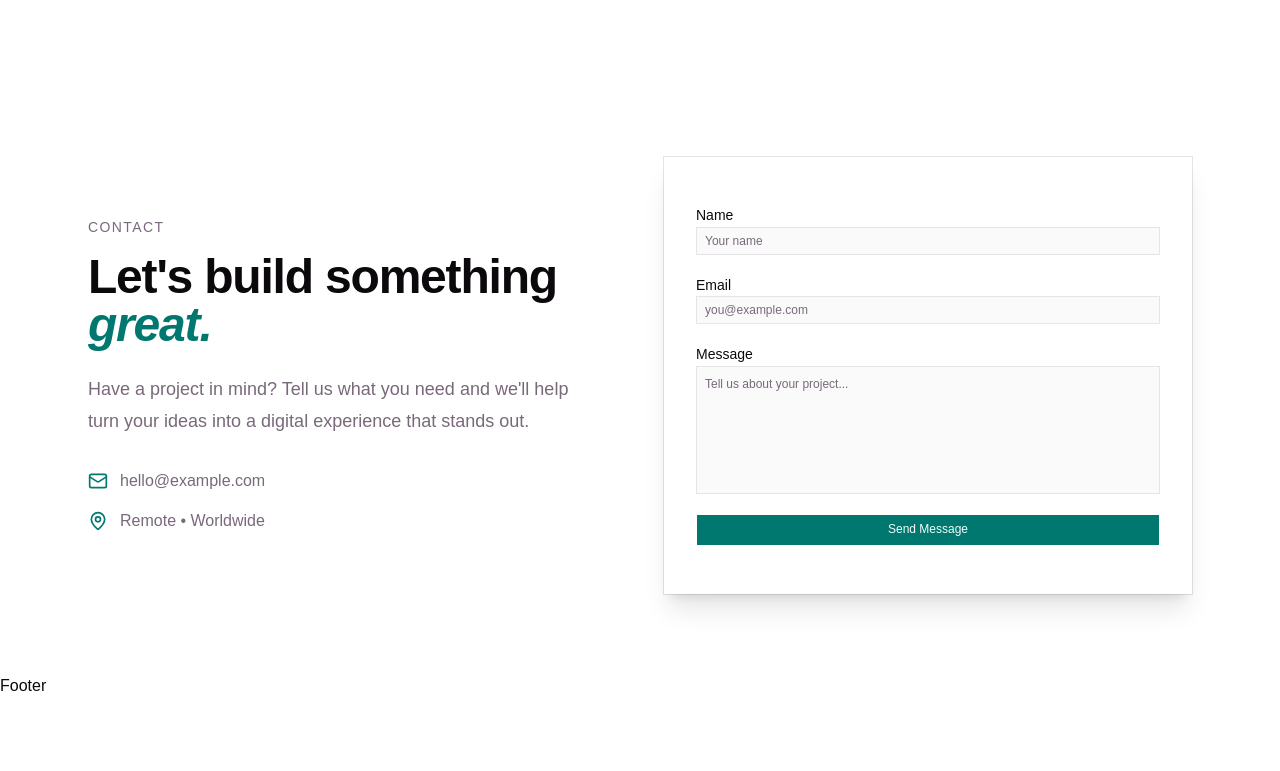
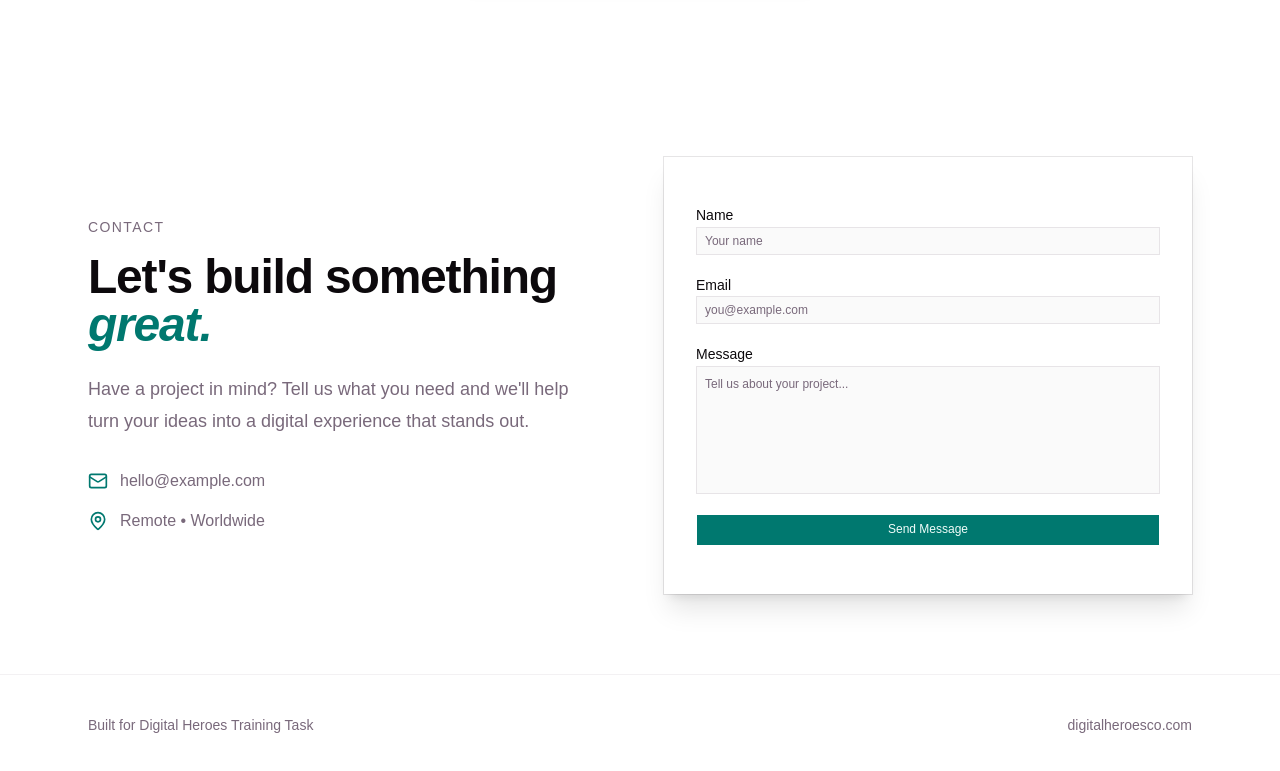
Before and after one commit to mapledevstack/northpeak-digital, a React (Vite) app: page / in a window 1280 px wide. Shown: the part 3108-3879 px from the top of the page. Before the commit the page ends 3806 px from the top, so only its background shows below. Built offline with nearby package versions, Linux system fonts and the light colour scheme.

Commit message:
feat: add footer

```diff
--- a/src/components/layout/Footer.tsx
+++ b/src/components/layout/Footer.tsx
@@ -1,5 +1,39 @@
-type Props = {}
-const Footer = (props: Props) => {
-  return <div>Footer</div>
+import { motion } from "motion/react"
+
+const Footer = () => {
+  return (
+    <footer className="border-t border-border/50 py-10">
+      <motion.div
+        className="mx-auto flex max-w-6xl flex-col items-center justify-between gap-4 px-6 text-sm text-muted-foreground md:flex-row"
+        initial={{
+          opacity: 0,
+          y: 20,
+        }}
+        whileInView={{
+          opacity: 1,
+          y: 0,
+        }}
+        viewport={{
+          once: true,
+        }}
+        transition={{
+          duration: 0.6,
+          ease: [0.22, 1, 0.36, 1],
+        }}
+      >
+        <p>Built for Digital Heroes Training Task</p>
+
+        <a
+          href="https://digitalheroesco.com"
+          target="_blank"
+          rel="noreferrer"
+          className="transition-colors hover:text-primary"
+        >
+          digitalheroesco.com
+        </a>
+      </motion.div>
+    </footer>
+  )
 }
+
 export default Footer
```
